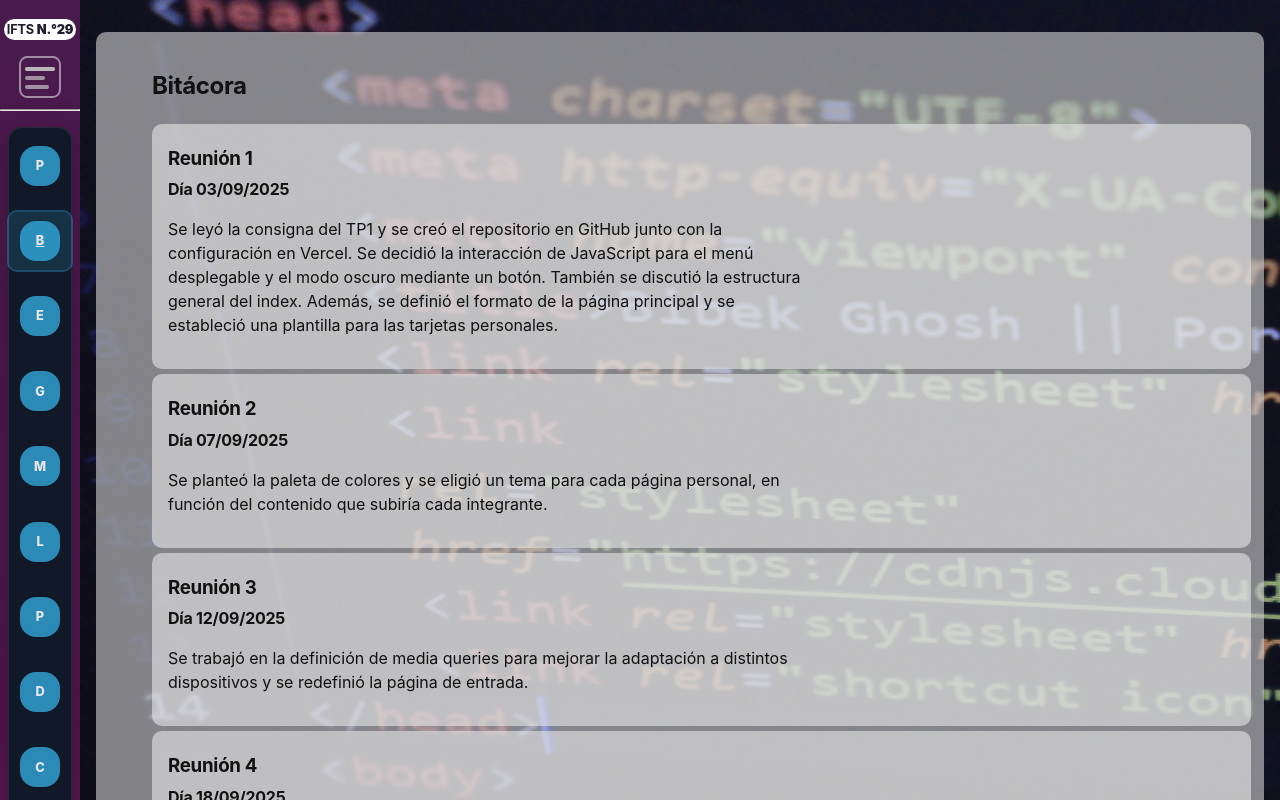
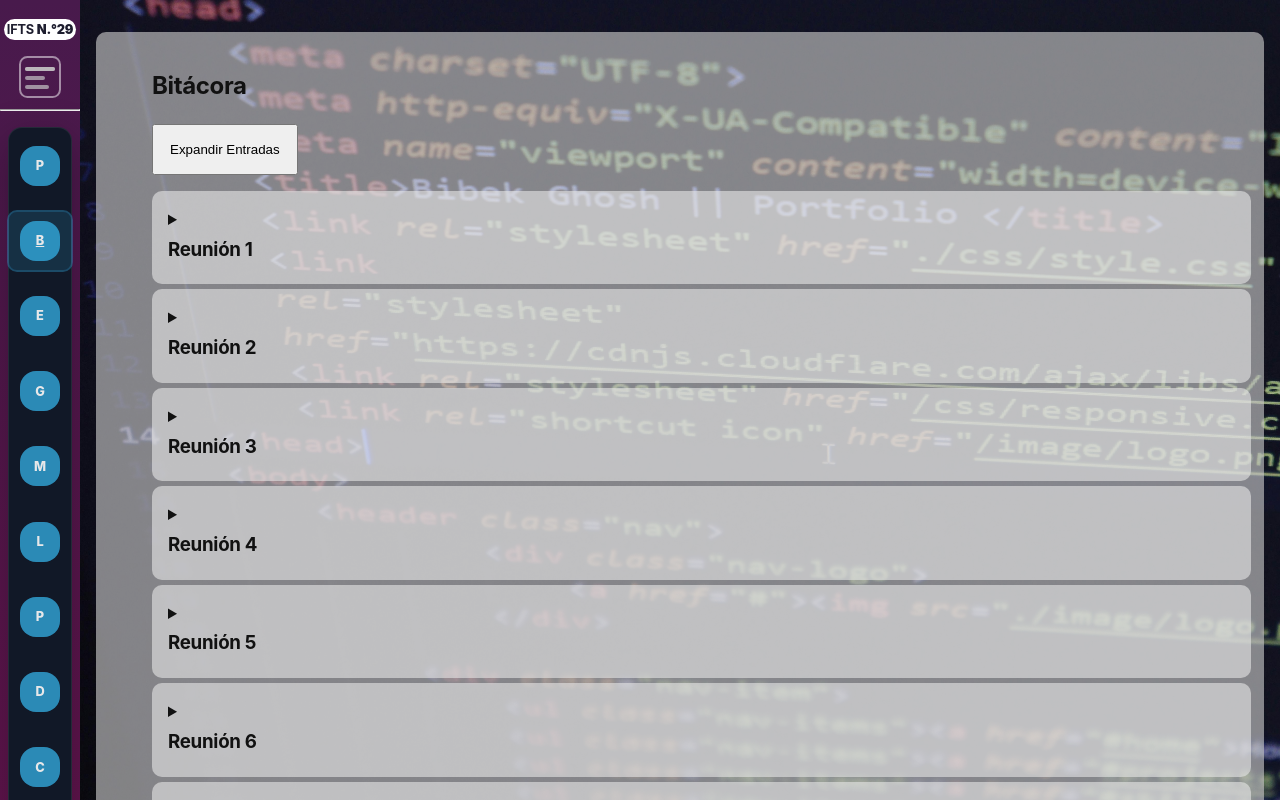
Before and after one commit to Lean-Aballone/TPFront_3, a React (Vite) app: page /bitacora in a window 1280 px wide. Shown: the top 800 px of the page. Built offline with nearby package versions, Linux system fonts and the light colour scheme.

Commit message:
Added collapsable articles for bitacora component

```diff
--- a/src/Bitacora/Article.jsx
+++ b/src/Bitacora/Article.jsx
@@ -1,9 +1,11 @@
-export default function Article({ titulo, fecha, info }){
+export default function Article({ titulo, fecha, info, open = false }){
     return (
         <article>
-            <h3>{titulo}</h3>
-            <h4>{fecha}</h4>
-            <p>{info}</p>
+            <details open={open}>
+                <summary><h3>{titulo}</h3></summary>
+                <h4>{fecha}</h4>
+                <p>{info}</p>
+            </details>
         </article>
     );
 }
--- a/src/Bitacora/bitacora.css
+++ b/src/Bitacora/bitacora.css
@@ -39,3 +39,10 @@ h1, h2, h3, h4, h5, h6 {
 #sectionBitacora h3, h4 {
 	margin: 0.3rem auto;
 }
+
+
+@media (min-width:900px) {
+	.btnpadding{
+		padding-left: 3rem;
+	}
+}
--- a/src/pages/Bitacora.jsx
+++ b/src/pages/Bitacora.jsx
@@ -1,15 +1,26 @@
+import React, { useState } from 'react';
 import Footer from "../components/Footer";
 import '../Bitacora/bitacora.css'
 import Article from "../Bitacora/Article";
 import reunionesData from '../Bitacora/reuniones.json'
 
 const Bitacora = () => {
+    const [allOpen, setAllOpen] = useState(false);
+
+    const toggleAll = () => setAllOpen(prev => !prev);
+
     return (
         <main id="app" className="page-content bitacoraBackground" style={{paddingTop:"2rem"}}>
             <section className="containerBitacora sectionBitacora bitacoraStyle" style={{marginTop:"0"}}>
                 <h2>
                     Bitácora
                 </h2>
+                <div className="btnpadding" style={{textAlign: 'left', marginBottom: '1rem'}}>
+                    <button style={{padding:"1rem"}} onClick={toggleAll}>
+                        {allOpen ? 'Contraer Entradas' : 'Expandir Entradas'}
+                    </button>
+                </div>
+
                 <section id="sectionBitacora">
                 {reunionesData.map(reunion => (
                     <Article
@@ -17,6 +28,7 @@ const Bitacora = () => {
                     titulo={reunion.titulo}
                     fecha={reunion.fecha}
                     info={reunion.info}
+                    open={allOpen}
                     />
                 ))}
                 </section>
```
